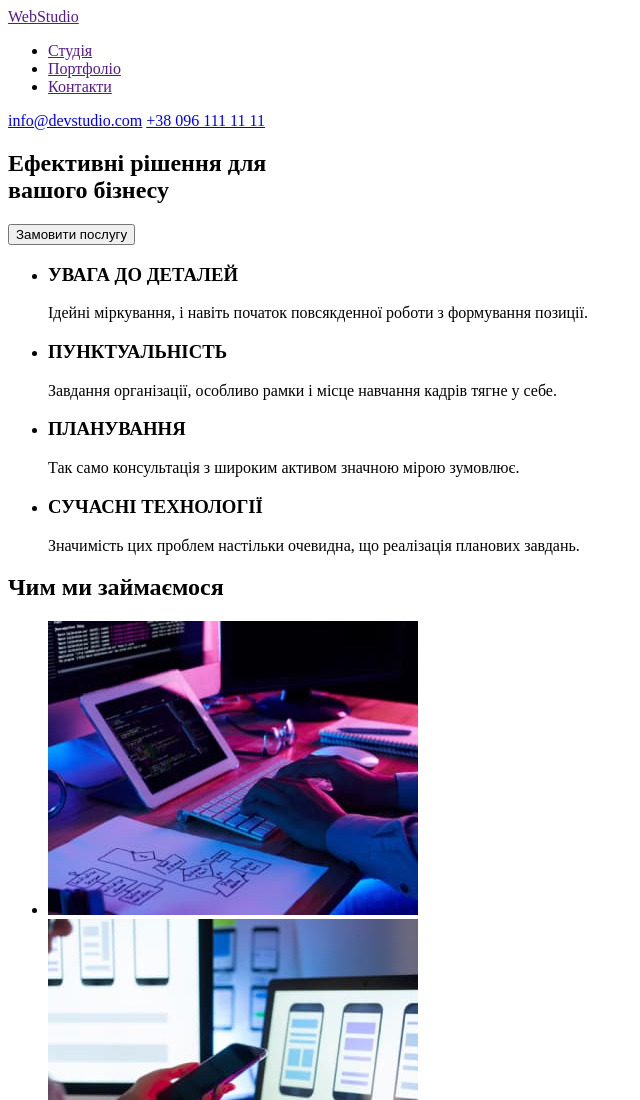
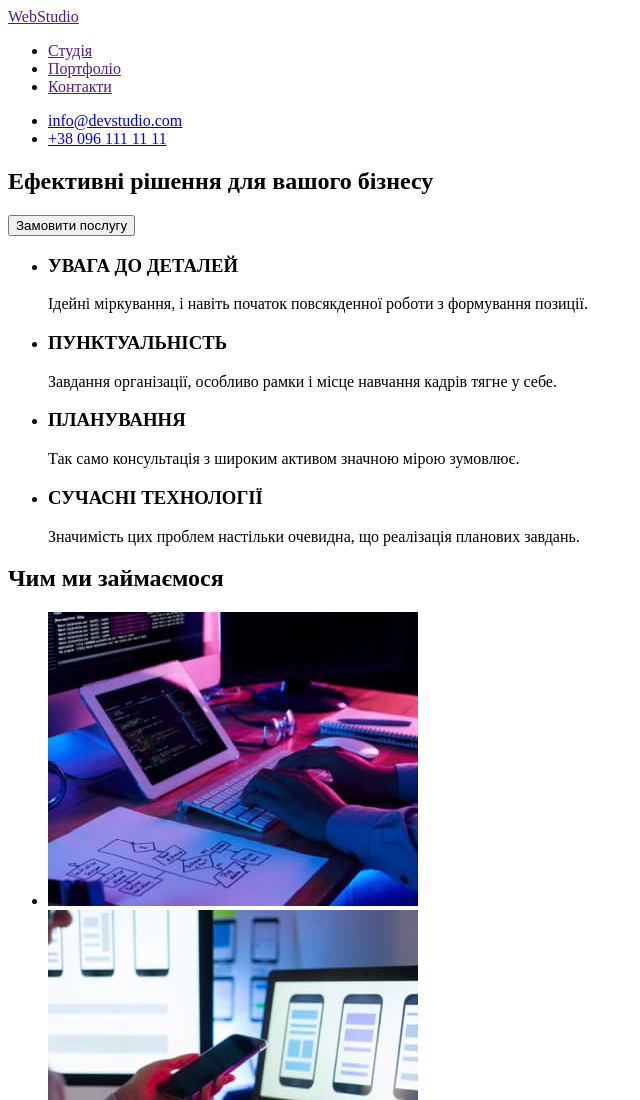
Before and after one commit to OlenaSevostianova/goit-markup-hw-01, a plain HTML site: page index.html in a window 1280 px wide. Shown: the top 1100 px of the page, without its empty margins (0-640 px from the left). Drawn offline with Linux system fonts and the light colour scheme.

Commit message:
Update index.html

```diff
--- a/index.html
+++ b/index.html
@@ -26,12 +26,14 @@
                 </li>
             </ul>
         </nav>
-        <a href="mailto:info@devstudio.com">info@devstudio.com</a>
-        <a href="tel:+380961111111">+38 096 111 11 11</a>
+        <ul>
+            <li><a href="mailto:info@devstudio.com">info@devstudio.com</a></li>
+            <li><a href="tel:+380961111111">+38 096 111 11 11</a></li>
+        </ul>
     </header>
     <main>
         <section>
-            <h1>Ефективні рішення для <br> вашого бізнесу</h1>
+            <h1>Ефективні рішення для вашого бізнесу</h1>
             <button type="button">Замовити послугу</button>
         </section>
         <section>
```
